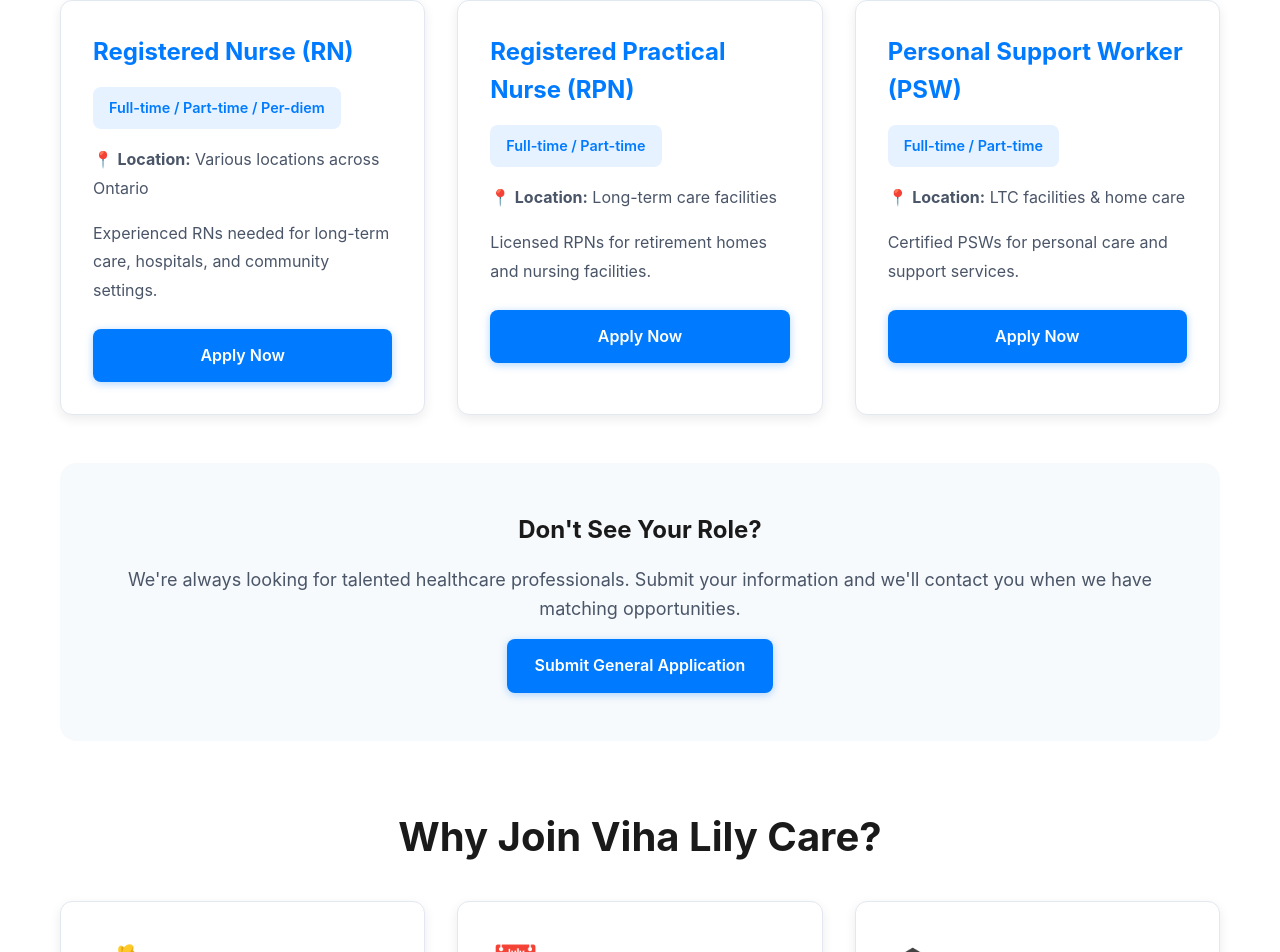
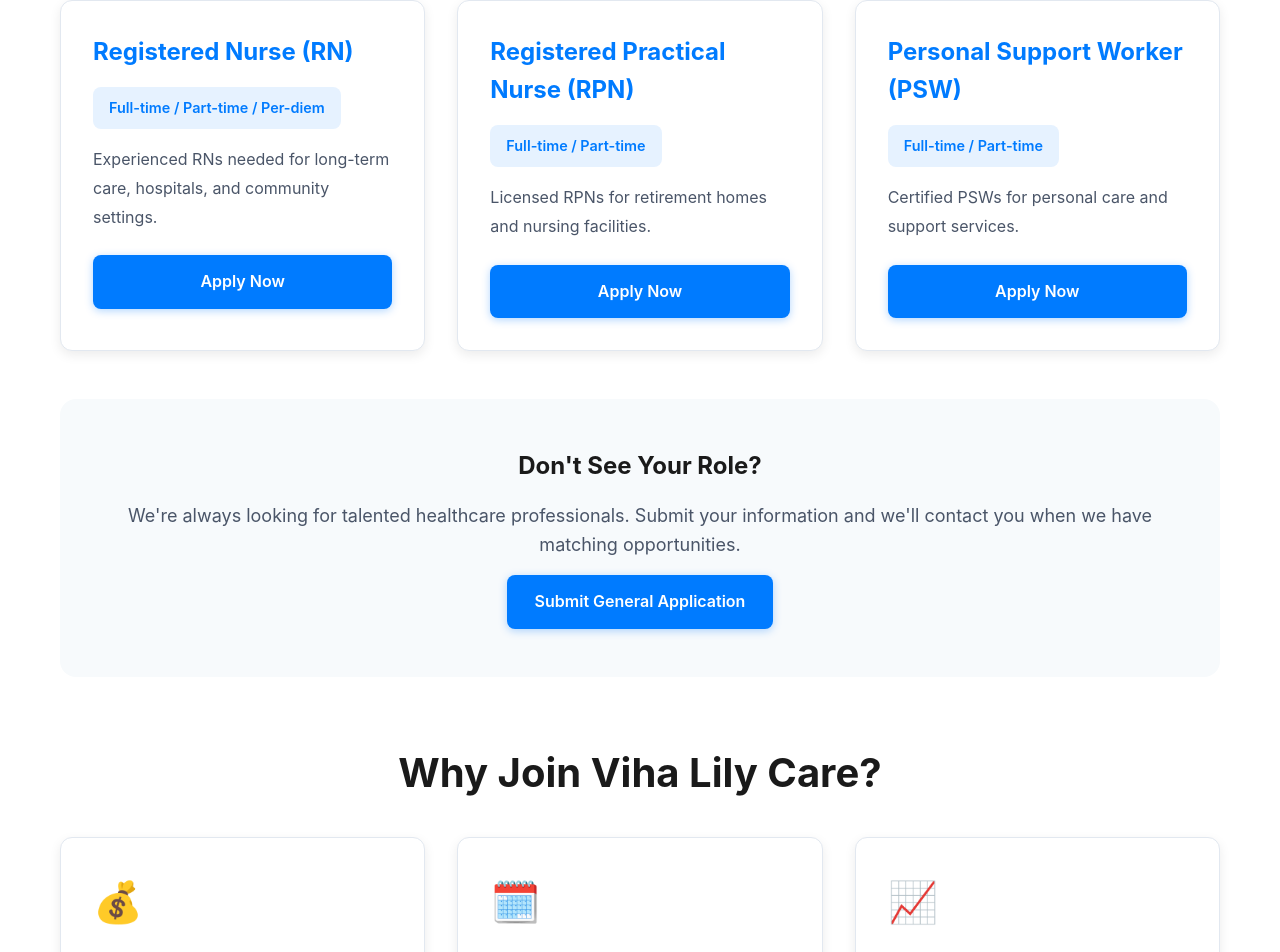
Before and after one commit to SudhirDeshwal/VihaLily, a Next.js app: page /jobs in a window 1280 px wide. Shown: the part 318-1270 px from the top of the page. Built offline with nearby package versions, Linux system fonts and the light colour scheme.

Commit message:
fixed icos

```diff
--- a/app/jobs/page.tsx
+++ b/app/jobs/page.tsx
@@ -5,19 +5,16 @@ export default function Jobs() {
     {
       role: 'Registered Nurse (RN)',
       type: 'Full-time / Part-time / Per-diem',
-      location: 'Various locations across Ontario',
       description: 'Experienced RNs needed for long-term care, hospitals, and community settings.'
     },
     {
       role: 'Registered Practical Nurse (RPN)',
       type: 'Full-time / Part-time',
-      location: 'Long-term care facilities',
       description: 'Licensed RPNs for retirement homes and nursing facilities.'
     },
     {
       role: 'Personal Support Worker (PSW)',
       type: 'Full-time / Part-time',
-      location: 'LTC facilities & home care',
       description: 'Certified PSWs for personal care and support services.'
     }
   ];
@@ -45,9 +42,6 @@ export default function Jobs() {
                 color: 'var(--primary-blue)'
               }}>
                 {job.type}
-              </p>
-              <p style={{ color: 'var(--text-medium)', marginBottom: '1rem' }}>
-                📍 <strong>Location:</strong> {job.location}
               </p>
               <p style={{ color: 'var(--text-medium)', lineHeight: '1.8', marginBottom: '1.5rem' }}>
                 {job.description}
@@ -84,25 +78,25 @@ export default function Jobs() {
           <h2 className="section-title">Why Join Viha Lily Care?</h2>
           <div className="cards-grid">
             <div className="card">
-              <div className="card-icon">💰</div>
+              <div className="card-icon" aria-hidden="true">💰</div>
               <h3>Competitive Pay</h3>
               <p>Attractive compensation packages with benefits for full-time positions.</p>
             </div>
 
             <div className="card">
-              <div className="card-icon">📅</div>
+              <div className="card-icon" aria-hidden="true">🗓️</div>
               <h3>Flexible Scheduling</h3>
               <p>Choose shifts that work with your lifestyle and commitments.</p>
             </div>
 
             <div className="card">
-              <div className="card-icon">🎓</div>
+              <div className="card-icon" aria-hidden="true">📈</div>
               <h3>Professional Growth</h3>
               <p>Access to training opportunities and career advancement support.</p>
             </div>
 
             <div className="card">
-              <div className="card-icon">🤝</div>
+              <div className="card-icon" aria-hidden="true">🤝</div>
               <h3>Supportive Team</h3>
               <p>Work with a team that values your contribution and well-being.</p>
             </div>
--- a/app/privacy/page.tsx
+++ b/app/privacy/page.tsx
@@ -102,8 +102,7 @@ export default function Privacy() {
             <p style={{ color: 'var(--text-dark)', fontWeight: '600' }}>
               Viha Lily Care Inc.<br />
               Email: infovihalilycareinc@gmail.com<br />
-              Phone: (647) 641-9660<br />
-              Location: Brampton, Ontario
+              Phone: (647) 641-9660
             </p>
 
             <h3 style={{ color: 'var(--text-dark)', marginTop: '2rem', marginBottom: '1rem', fontSize: '1.5rem' }}>
--- a/components/Footer.tsx
+++ b/components/Footer.tsx
@@ -25,7 +25,6 @@ export default function Footer() {
 
           <div className="footer-section">
             <h3>Contact Info</h3>
-            <p>📍 Brampton, Ontario</p>
             <p>📧 infovihalilycareinc@gmail.com</p>
             <p>📞 (647) 641-9660</p>
           </div>
```
Also changed, not shown: app/contact/page.tsx (+3 -19 lines).
